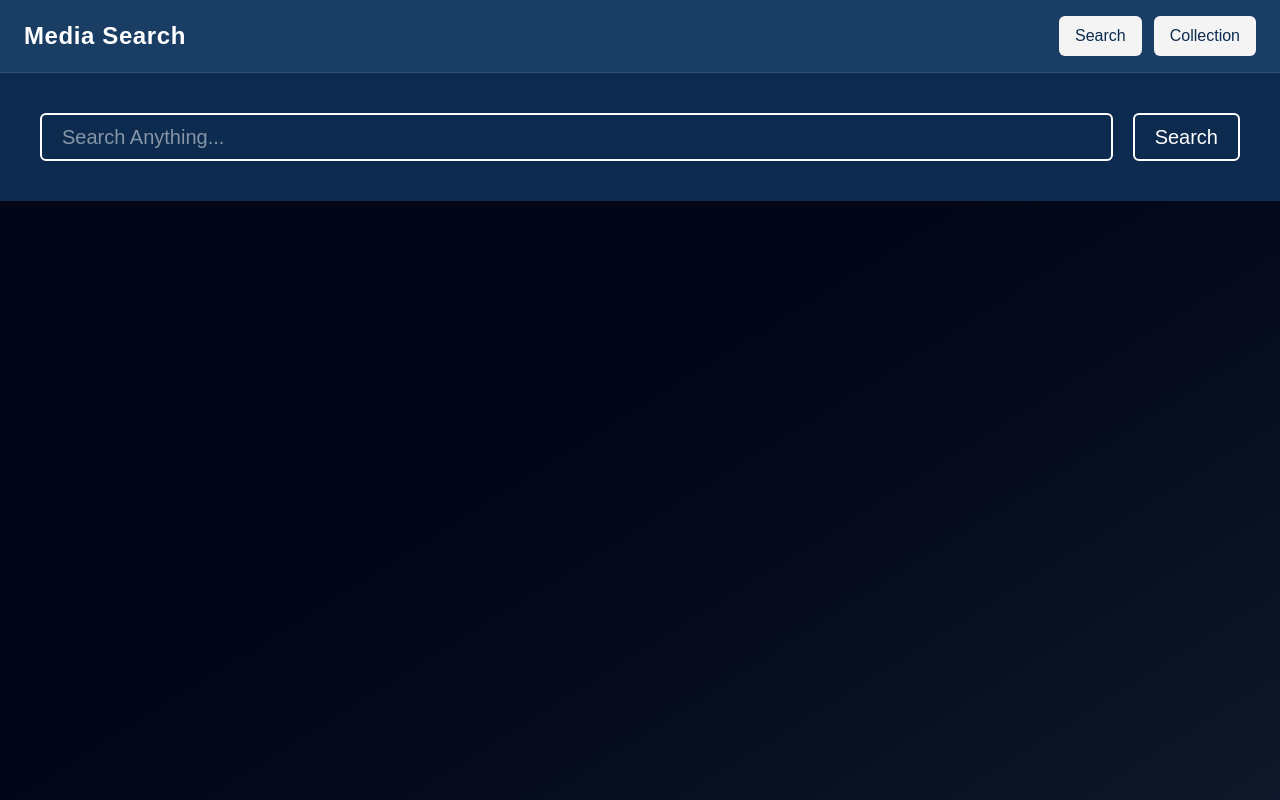
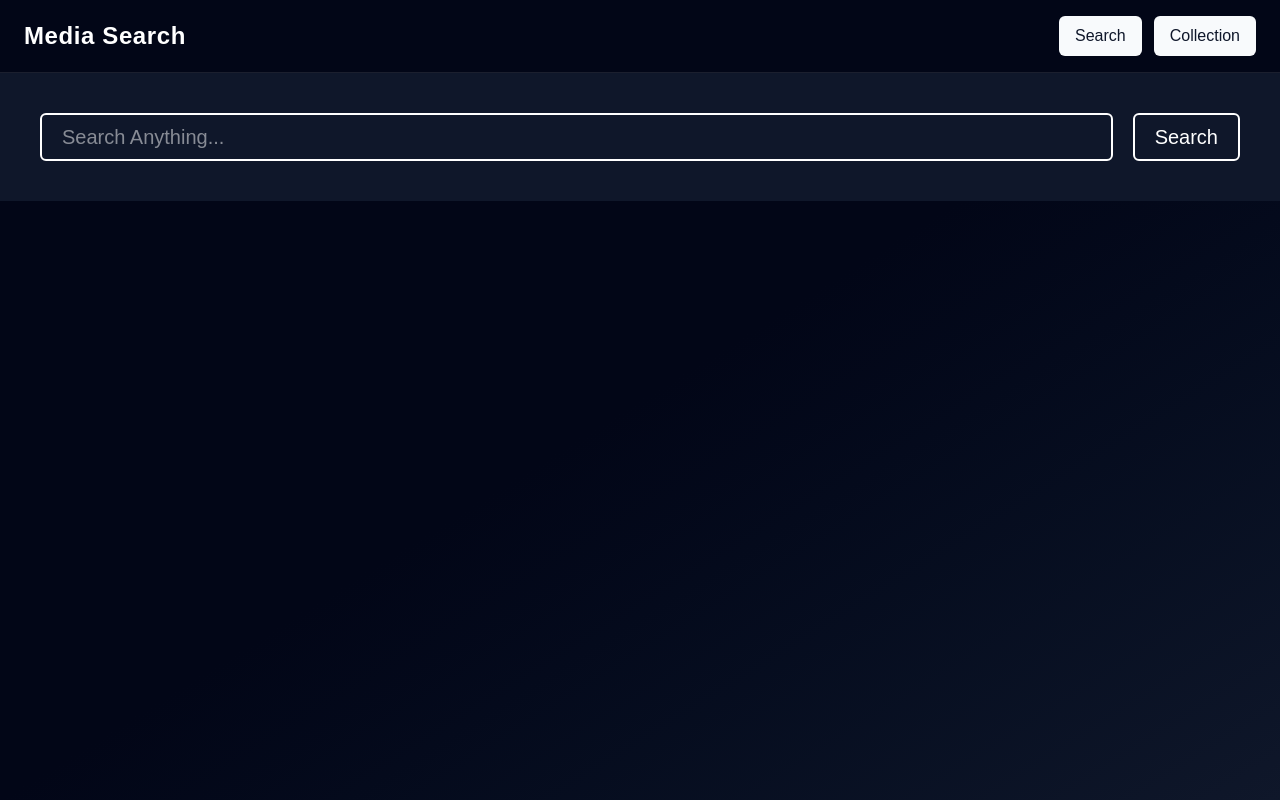
Before and after one commit to ez-sourav/Redux-Toolkit-Project, a React (Vite) app in the folder Project/searchPhotos/: page / in a window 1280 px wide. Built offline with nearby package versions, Linux system fonts and the light colour scheme; no server answers.

Commit message:
add  style

```diff
--- a/Project/searchPhotos/src/index.css
+++ b/Project/searchPhotos/src/index.css
@@ -13,8 +13,8 @@
   font-family: "Nunito", sans-serif;
 }
 :root{
-  --c1:rgb(12,43,78);
-  --c2:rgb(26,61,100);
-  --c3:rgb(29,84,108);
-  --c4:rgb(244,244,244);
+  --c1: #0f172a;   /* dark slate (main bg) */
+  --c2: #020617;   /* navbar bg */
+  --c3: #1e293b;   /* cards / sections */
+  --c4: #f8fafc;   /* light text / buttons */
 }
```
